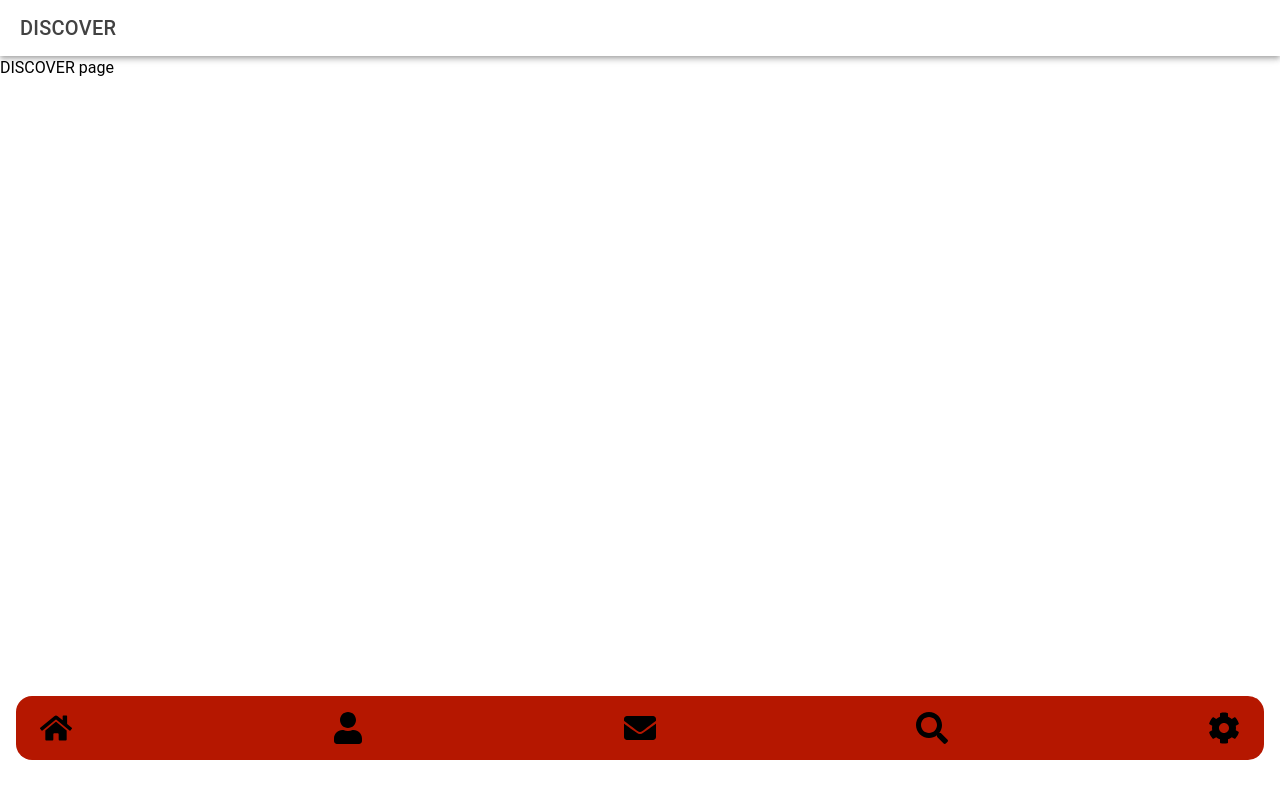
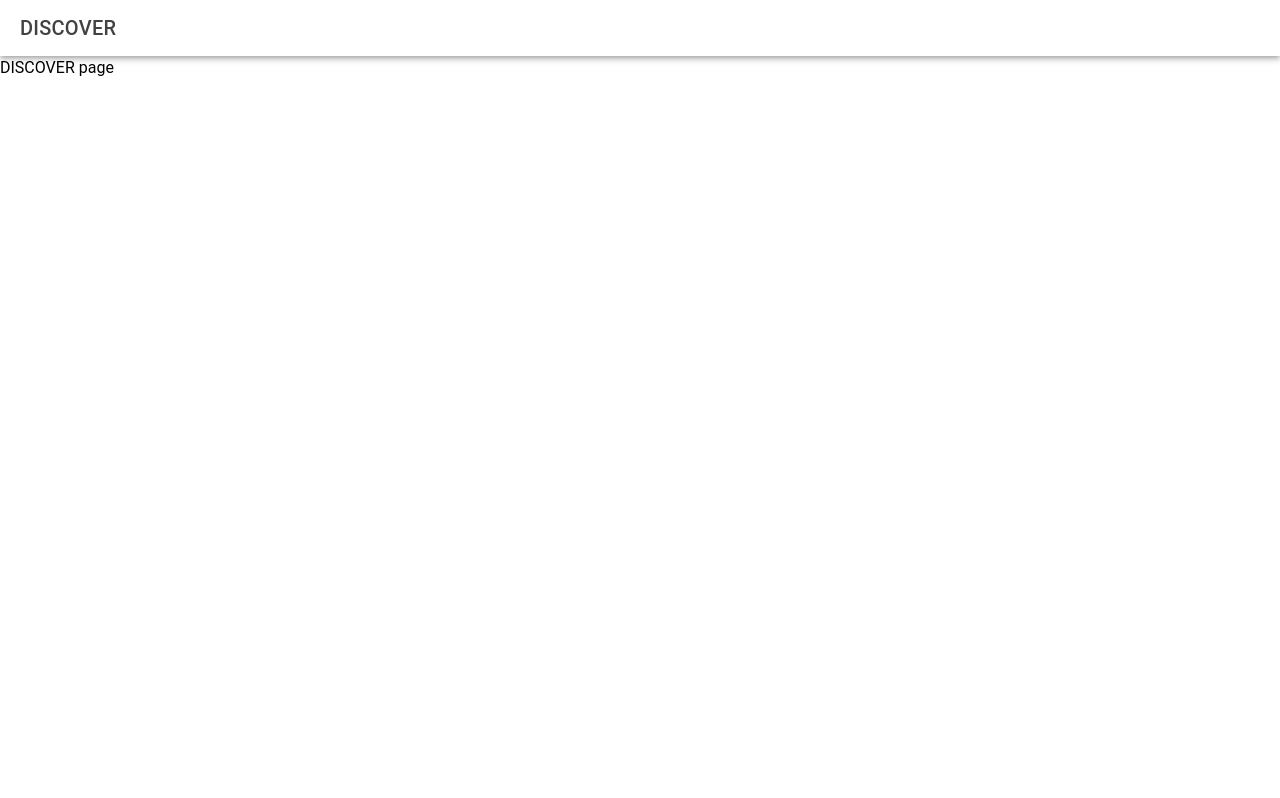
Before and after one commit to oBraenna91/BabyApp, a React (Create React App) app: page /discover in a window 1280 px wide. Built offline with nearby package versions, Linux system fonts and the light colour scheme.

Commit message:
Update App.js

```diff
--- a/src/App.js
+++ b/src/App.js
@@ -17,19 +17,19 @@ function App() {
   return (
     <IonApp>
       <IonReactRouter>
-        <Layout>
           <IonRouterOutlet>
-            <Route path="/home" component={HomePage} />
-            <Route path="/profile" component={ProfilePage} />
-            <Route path="/messages" component={MessagesPage} />
-            <Route path="/discover" component={DiscoverPage} />
-            <Route path="/settings" component={SettingsPage} />
+            <Layout>
+              <Route path="/home" component={HomePage} />
+              <Route path="/profile" component={ProfilePage} />
+              <Route path="/messages" component={MessagesPage} />
+              <Route path="/discover" component={DiscoverPage} />
+              <Route path="/settings" component={SettingsPage} />
+            </Layout>
             <Route path="/login" component={LoginPage}/>
             <Route path="/update-password" component={UpdatePasswordPage}/>
             <Route path="/reset-password" component={ResetPasswordPage}/>
             <Route path="/sign-up" component={SignUpPage}/>
           </IonRouterOutlet>
-        </Layout>
       </IonReactRouter>
     </IonApp>
   );
```
